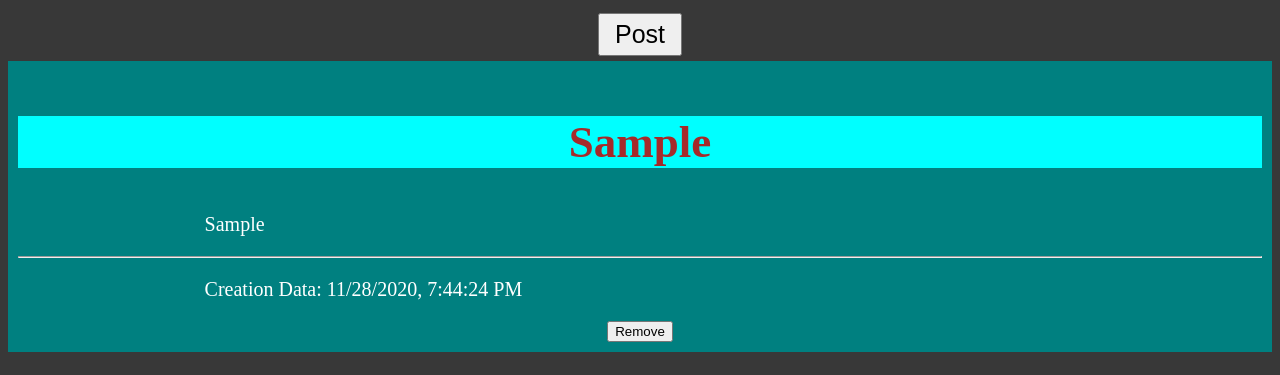
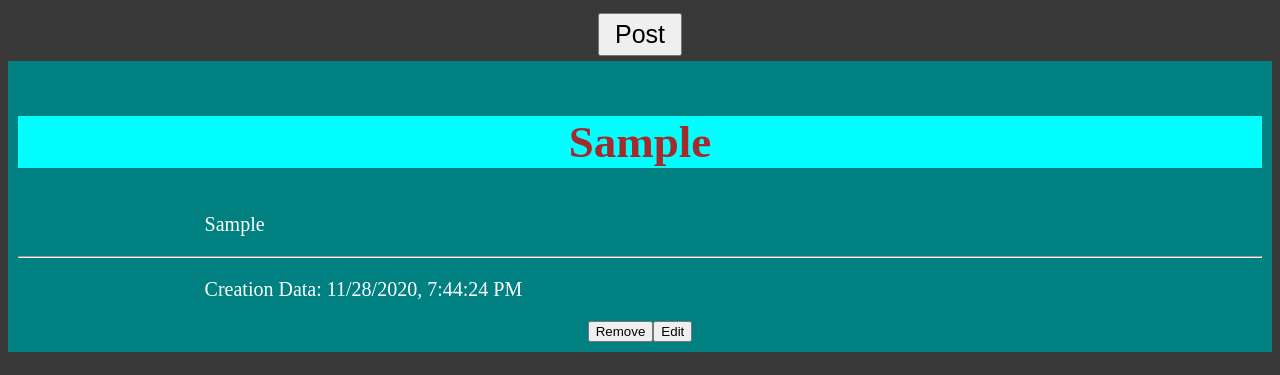
Before and after one commit to vetonmilaimi/post-react, a React (Create React App) app: page / in a window 1280 px wide. Both pictures are taken after typing "Sample", "Sample" into the empty fields and a click on the button "Post". Shown: the part 422-797 px from the top of the page. Built offline with nearby package versions, Linux system fonts and the light colour scheme.

Commit message:
Remove button has some changes and the key changes name to the id, Added Edit button but with no functions...

```diff
--- a/src/components/Home.js
+++ b/src/components/Home.js
@@ -50,7 +50,6 @@ class Home extends React.Component {
         });
     }
 
-
     render() {
         return(
             <div>
--- a/src/components/PostContent.js
+++ b/src/components/PostContent.js
@@ -17,18 +17,20 @@ class PostContent extends React.Component {
 
     render() {
         const { date } = this.state;
-
-        const posts = this.props.posts.map((post, i) => {
+        const posts = this.props.posts.map((post, id) => {
             return (
-                <div className="post-content" key={i}>
+                <div className="post-content" id={id}>
                     <h3>{post.title}</h3>
                     <p>{post.postText}</p>
                     <hr />
                     <p>Creation Data: {date}</p>
 
-                    <button onClick={() => {
-                        document.getElementsByClassName("post-content")[i].remove();
+                    <button id={id} onClick={() => {
+                            document.getElementsByClassName("post-content")[id].remove();
+                            // document.getElementById("id").remove();
                     }}>Remove</button>
+
+                    <button>Edit</button>
                 </div>
             );
         });
```
Also changed, not shown: 1 other file (tests, documents, lock files or other folders).
